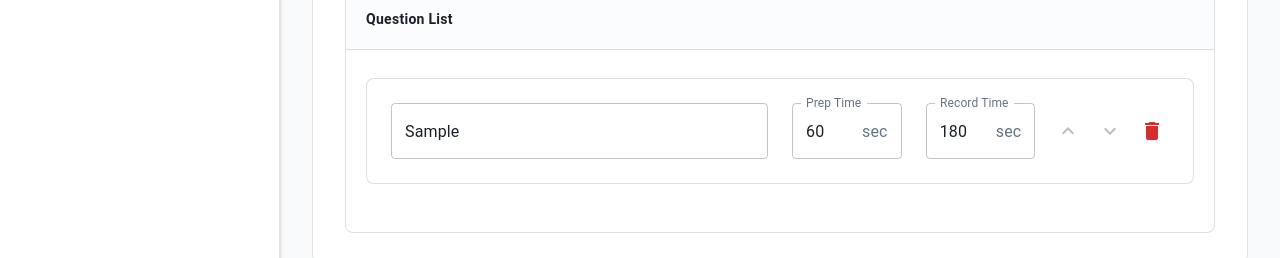
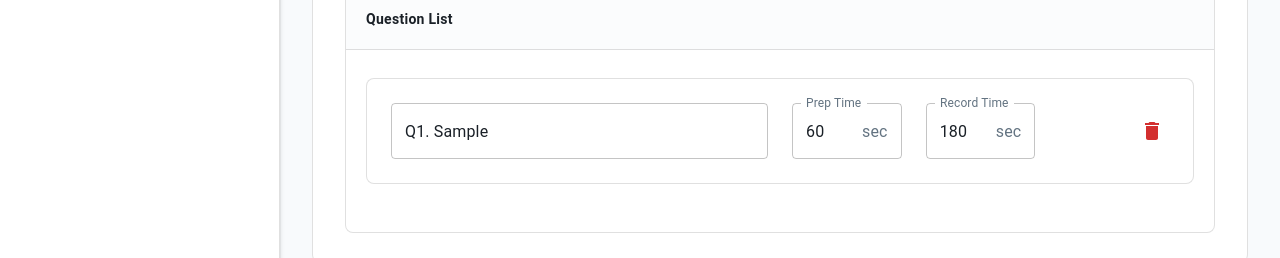
Before and after one commit to Cyber1009/interview_app, a React (Create React App) app: page /admin in a window 1280 px wide. Both pictures are taken after typing "Sample" into the empty fields and a click on the button "ADD QUESTION". Shown: the part 495-753 px from the top of the page. Built offline with nearby package versions, Linux system fonts and the light colour scheme.

Commit message:
Prototype

```diff
--- a/src/components/admin/SetQuestion.js
+++ b/src/components/admin/SetQuestion.js
@@ -1,13 +1,30 @@
 import React, { useState } from 'react';
+import { DragDropContext, Droppable, Draggable } from 'react-beautiful-dnd';
 import {
-  Box, Typography, TextField, Button, List, ListItem,
+  Box, Typography, TextField, Button, List,
   IconButton, Paper, Grid, Card, CardHeader, CardContent
 } from '@mui/material';
 import { alpha } from '@mui/material/styles';
-import { Add as AddIcon, Delete as DeleteIcon,
-  KeyboardArrowUp as UpIcon, KeyboardArrowDown as DownIcon,
-  AccessTime, Videocam
-} from '@mui/icons-material';
+import { Add as AddIcon, Delete as DeleteIcon } from '@mui/icons-material';
+
+// Add StrictModeDroppable component for React 18 compatibility
+const StrictModeDroppable = ({ children, ...props }) => {
+  const [enabled, setEnabled] = useState(false);
+
+  React.useEffect(() => {
+    const animation = requestAnimationFrame(() => setEnabled(true));
+    return () => {
+      cancelAnimationFrame(animation);
+      setEnabled(false);
+    };
+  }, []);
+
+  if (!enabled) {
+    return null;
+  }
+
+  return <Droppable {...props}>{children}</Droppable>;
+};
 
 const SetQuestion = () => {
   const [questions, setQuestions] = useState(() => {
@@ -37,27 +54,23 @@ const SetQuestion = () => {
     localStorage.setItem('interviewQuestions', JSON.stringify(updatedQuestions));
   };
 
-  const moveQuestion = (index, direction) => {
-    if ((direction === 'up' && index === 0) ||
-        (direction === 'down' && index === questions.length - 1)) return;
-
-    const newQuestions = [...questions];
-    const targetIndex = direction === 'up' ? index - 1 : index + 1;
-
-    // Swap questions
-    [newQuestions[index], newQuestions[targetIndex]] =
-    [newQuestions[targetIndex], newQuestions[index]];
-
-    setQuestions(newQuestions);
-    localStorage.setItem('interviewQuestions', JSON.stringify(newQuestions));
-  };
-
   const handleUpdateTiming = (id, field, value) => {
     const updatedQuestions = questions.map(q =>
       q.id === id ? { ...q, [field]: parseInt(value) || 0 } : q
     );
     setQuestions(updatedQuestions);
     localStorage.setItem('interviewQuestions', JSON.stringify(updatedQuestions));
+  };
+
+  const handleDragEnd = (result) => {
+    if (!result.destination) return;
+
+    const items = Array.from(questions);
+    const [reorderedItem] = items.splice(result.source.index, 1);
+    items.splice(result.destination.index, 0, reorderedItem);
+
+    setQuestions(items);
+    localStorage.setItem('interviewQuestions', JSON.stringify(items));
   };
 
   return (
@@ -181,31 +194,52 @@ const SetQuestion = () => {
           }}
         />
         <CardContent sx={{ p: 2.5 }}>
-          <List sx={{ '& > :not(:last-child)': { mb: 2 } }}>
+          <DragDropContext onDragEnd={handleDragEnd}>
+            <StrictModeDroppable droppableId="questions">
+              {(provided) => (
+                <List
+                  {...provided.droppableProps}
+                  ref={provided.innerRef}
+                  sx={{ '& > :not(:last-child)': { mb: 2 } }}
+                >
                   {questions.map((question, index) => (
+                    <Draggable
+                      key={question.id.toString()}
+                      draggableId={question.id.toString()}
+                      index={index}
+                    >
+                      {(provided, snapshot) => (
                         <Paper
-                key={question.id}
-                elevation={0}
+                          ref={provided.innerRef}
+                          {...provided.draggableProps}
+                          elevation={snapshot.isDragging ? 2 : 0}
                           sx={{
                             mb: 2,
                             p: 3,
                             border: '1px solid',
                             borderColor: 'divider',
                             borderRadius: 2,
-                  transition: 'transform 0.2s ease',
+                            transition: 'transform 0.2s ease, box-shadow 0.2s ease',
+                            cursor: 'move',
                             '&:hover': {
                               transform: 'translateY(-2px)',
-                  }
+                              boxShadow: (theme) => `0 4px 8px ${alpha(theme.palette.common.black, 0.1)}`
+                            },
+                            ...(snapshot.isDragging && {
+                              background: (theme) => alpha(theme.palette.primary.main, 0.05)
+                            })
                           }}
                         >
+                          <Box {...provided.dragHandleProps} sx={{ width: '100%' }}>
                             <Grid container spacing={3} alignItems="center">
                               <Grid item xs={12} md={6}>
                                 <TextField
                                   fullWidth
-                      value={question.text}
+                                  value={`Q${index + 1}. ${question.text}`}
                                   onChange={(e) => {
+                                    const text = e.target.value.replace(/^Q\d+\.\s*/, '');
                                     const updatedQuestions = questions.map(q =>
-                          q.id === question.id ? { ...q, text: e.target.value } : q
+                                      q.id === question.id ? { ...q, text: text } : q
                                     );
                                     setQuestions(updatedQuestions);
                                     localStorage.setItem('interviewQuestions', JSON.stringify(updatedQuestions));
@@ -239,32 +273,9 @@ const SetQuestion = () => {
                               </Grid>
                               <Grid item xs={12} md={2} sx={{
                                 display: 'flex',
-                    gap: 1,
                                 justifyContent: 'flex-end',
                                 alignItems: 'center'
                               }}>
-                    <IconButton
-                      onClick={() => moveQuestion(index, 'up')}
-                      disabled={index === 0}
-                      size="small"
-                      sx={{
-                        color: 'action.active',
-                        '&:disabled': { color: 'action.disabled' }
-                      }}
-                    >
-                      <UpIcon />
-                    </IconButton>
-                    <IconButton
-                      onClick={() => moveQuestion(index, 'down')}
-                      disabled={index === questions.length - 1}
-                      size="small"
-                      sx={{
-                        color: 'action.active',
-                        '&:disabled': { color: 'action.disabled' }
-                      }}
-                    >
-                      <DownIcon />
-                    </IconButton>
                                 <IconButton
                                   onClick={() => handleDeleteQuestion(question.id)}
                                   color="error"
@@ -274,9 +285,16 @@ const SetQuestion = () => {
                                 </IconButton>
                               </Grid>
                             </Grid>
+                          </Box>
                         </Paper>
+                      )}
+                    </Draggable>
                   ))}
+                  {provided.placeholder}
                 </List>
+              )}
+            </StrictModeDroppable>
+          </DragDropContext>
         </CardContent>
       </Card>
     </Box>
--- a/src/components/admin/SetTheme.js
+++ b/src/components/admin/SetTheme.js
@@ -16,6 +16,7 @@ import {
 import { Upload as UploadIcon, Delete as DeleteIcon } from '@mui/icons-material';
 import { alpha, createTheme } from '@mui/material/styles';
 import { themeConfigs } from '../../styles/theme';  // Updated import path
+import { extractColors } from '../../utils/colorExtractor';
 
 const SetTheme = ({ onThemeChange, logo, onLogoChange }) => {
   const [themeColors, setThemeColors] = useState(() => {
@@ -44,6 +45,47 @@ const SetTheme = ({ onThemeChange, logo, onLogoChange }) => {
     localStorage.setItem('interviewTheme', JSON.stringify({
       palette: themeUpdate.palette
     }));
+  };
+
+  const handleLogoUpload = async (file) => {
+    if (file) {
+      const reader = new FileReader();
+      reader.onload = async (e) => {
+        const logoDataUrl = e.target.result;
+        onLogoChange(logoDataUrl);
+        localStorage.setItem('companyLogo', logoDataUrl);
+
+        // Extract colors from the logo
+        try {
+          const colors = await extractColors(logoDataUrl);
+          const updatedColors = {
+            primary: colors.primary,
+            secondary: colors.secondary,
+            background: colors.background,
+            text: colors.text
+          };
+
+          setThemeColors(updatedColors);
+
+          const themeUpdate = createTheme({
+            palette: {
+              primary: { main: updatedColors.primary },
+              secondary: { main: updatedColors.secondary },
+              background: { default: updatedColors.background },
+              text: { primary: updatedColors.text }
+            }
+          });
+
+          onThemeChange(themeUpdate);
+          localStorage.setItem('interviewTheme', JSON.stringify({
+            palette: themeUpdate.palette
+          }));
+        } catch (error) {
+          console.error('Error extracting colors:', error);
+        }
+      };
+      reader.readAsDataURL(file);
+    }
   };
 
   return (
@@ -149,13 +191,7 @@ const SetTheme = ({ onThemeChange, logo, onLogoChange }) => {
                           onChange={(e) => {
                             const file = e.target.files[0];
                             if (file) {
-                              const reader = new FileReader();
-                              reader.onload = (e) => {
-                                const logoDataUrl = e.target.result;
-                                onLogoChange(logoDataUrl);
-                                localStorage.setItem('companyLogo', logoDataUrl);
-                              };
-                              reader.readAsDataURL(file);
+                              handleLogoUpload(file);
                             }
                           }}
                         />
--- /dev/null
+++ b/src/utils/colorExtractor.js
@@ -0,0 +1,67 @@
+const extractColors = async (imageUrl) => {
+  return new Promise((resolve) => {
+    const img = new Image();
+    img.crossOrigin = "Anonymous";
+
+    img.onload = () => {
+      const canvas = document.createElement('canvas');
+      const ctx = canvas.getContext('2d');
+      canvas.width = img.width;
+      canvas.height = img.height;
+      ctx.drawImage(img, 0, 0);
+
+      const imageData = ctx.getImageData(0, 0, canvas.width, canvas.height).data;
+      const colors = [];
+
+      // Sample pixels at regular intervals
+      for (let i = 0; i < imageData.length; i += 4 * 10) {
+        const r = imageData[i];
+        const g = imageData[i + 1];
+        const b = imageData[i + 2];
+        colors.push({ r, g, b });
+      }
+
+      // Get dominant color (simple average for primary)
+      const primary = colors.reduce((acc, curr) => ({
+        r: acc.r + curr.r / colors.length,
+        g: acc.g + curr.g / colors.length,
+        b: acc.b + curr.b / colors.length
+      }), { r: 0, g: 0, b: 0 });
+
+      // Generate complementary color for secondary
+      const secondary = {
+        r: 255 - primary.r,
+        g: 255 - primary.g,
+        b: 255 - primary.b
+      };
+
+      // Generate background color (lighter version of primary)
+      const background = {
+        r: Math.min(255, primary.r + 200),
+        g: Math.min(255, primary.g + 200),
+        b: Math.min(255, primary.b + 200)
+      };
+
+      // Generate text color based on background luminance
+      const backgroundLuminance = (0.299 * background.r + 0.587 * background.g + 0.114 * background.b) / 255;
+      const text = backgroundLuminance > 0.5 ? { r: 51, g: 51, b: 51 } : { r: 255, g: 255, b: 255 };
+
+      resolve({
+        primary: rgbToHex(primary),
+        secondary: rgbToHex(secondary),
+        background: rgbToHex(background),
+        text: rgbToHex(text)
+      });
+    };
+
+    img.src = imageUrl;
+  });
+};
+
+const rgbToHex = ({ r, g, b }) => {
+  return '#' + [r, g, b]
+    .map(x => Math.round(x).toString(16).padStart(2, '0'))
+    .join('');
+};
+
+export { extractColors };
```
Lines whose indentation alone changed are shown as unchanged.
